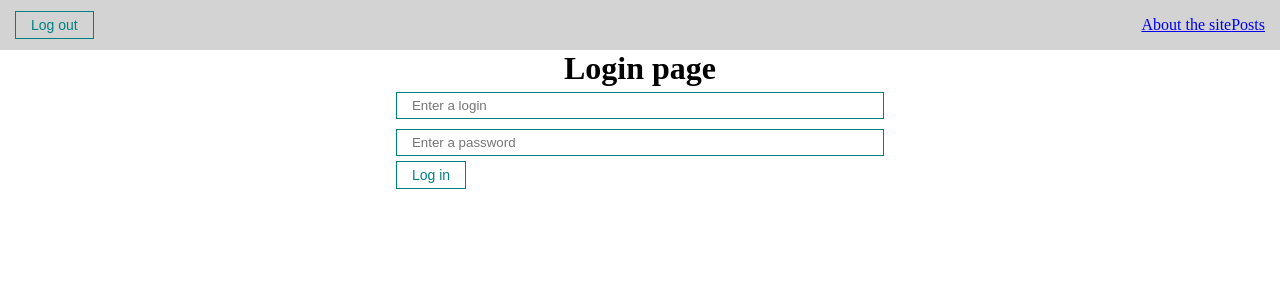
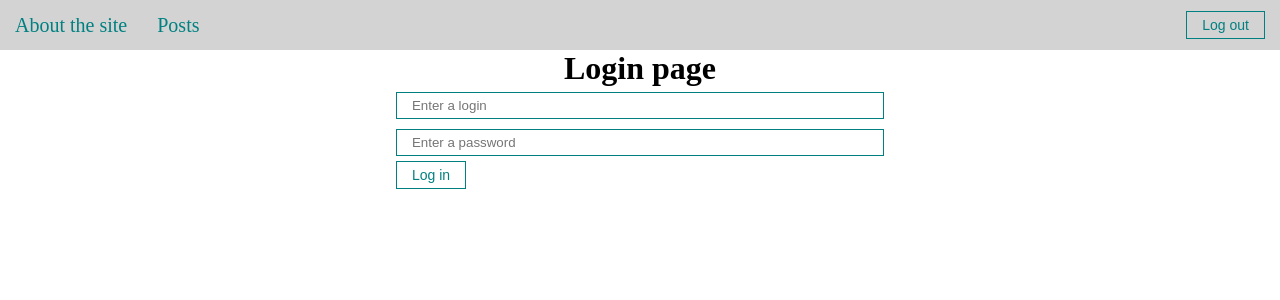
Before and after one commit to nikolayhotim1/react-fund-course, a React (Create React App) app: page /login in a window 1280 px wide. Shown: the top 300 px of the page. Built offline with nearby package versions, Linux system fonts and the light colour scheme.

Commit message:
feature: add some styles for navbar

```diff
--- a/src/components/UI/Navbar/Navbar.jsx
+++ b/src/components/UI/Navbar/Navbar.jsx
@@ -13,14 +13,14 @@ const Navbar = () => {
 
 	return (
 		<div className='navbar'>
-			<MyButton onClick={logout}>
-				Log out
-			</MyButton>
-
 			<div className='navbar-links'>
 				<Link to='/about'>About the site</Link>
 				<Link to='/posts'>Posts</Link>
 			</div>
+
+			<MyButton onClick={logout}>
+				Log out
+			</MyButton>
 		</div>
 	);
 };
--- a/src/styles/App.css
+++ b/src/styles/App.css
@@ -69,5 +69,17 @@ h1 {
 }
 
 .navbar-links {
-	margin-left: auto;
+	display: flex;
+	margin-right: auto;
 }
+
+.navbar-links a {
+	text-decoration: none;
+	margin-right: 30px;
+	color: teal;
+	font-size: 20px;
+}
+
+.navbar-links a:hover {
+	color: orange;
+}
```
